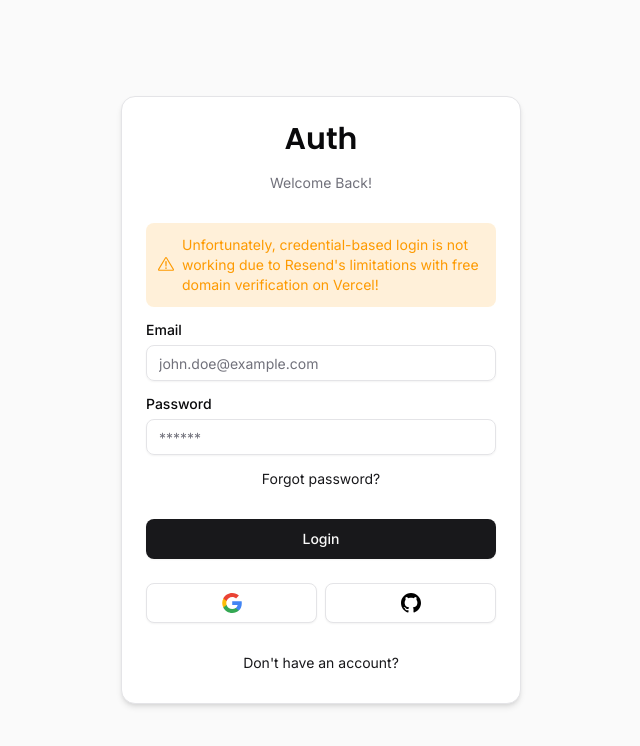
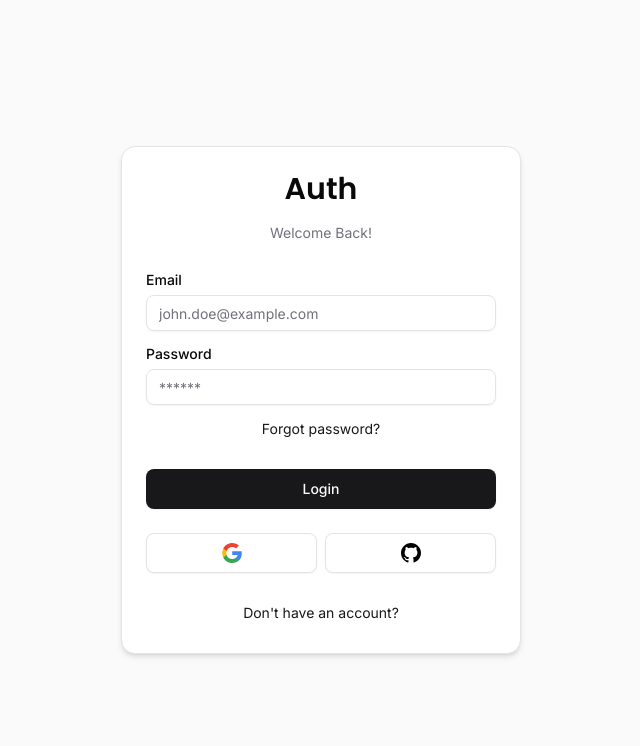
Before and after one commit to pedroestevaodev/advanced-authentication, a Next.js app: page /auth/login in a window 1280 px wide. Shown: the top 746 px of the page, without its empty margins (319-959 px from the left). Built offline with nearby package versions, Linux system fonts and the light colour scheme; no server answers.

Commit message:
chore: remove mail warning

```diff
--- a/components/auth/card-wrapper.tsx
+++ b/components/auth/card-wrapper.tsx
@@ -18,9 +18,6 @@ const CardWrapper = ({
         <Header label={headerLabel} />
       </CardHeader>
       <CardContent>
-        <div className="flex w-full mb-4">
-          <FormWarning message="Unfortunately, credential-based login is not working due to Resend's limitations with free domain verification on Vercel!" />
-        </div>
         {children}
       </CardContent>
       {showSocial && (
```
